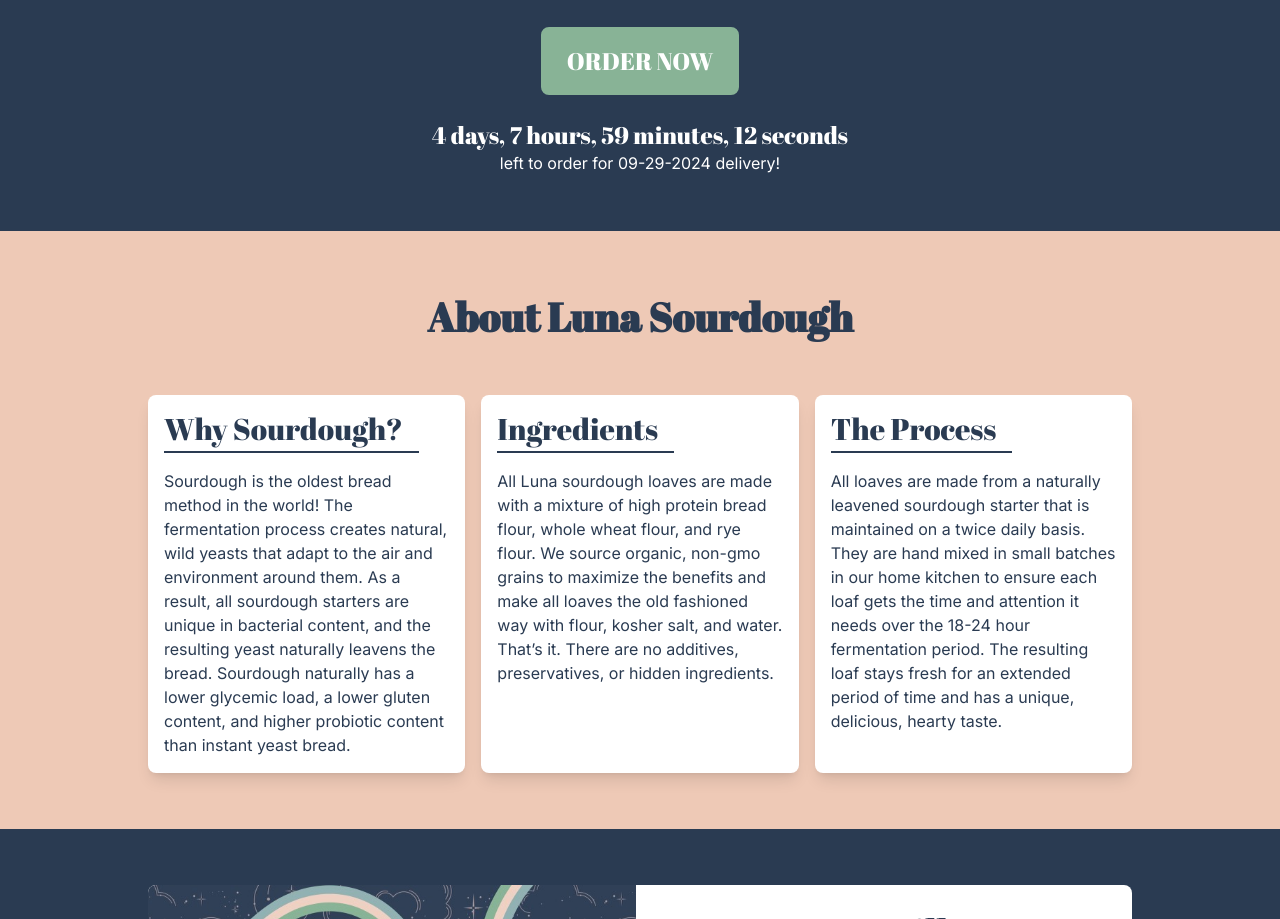
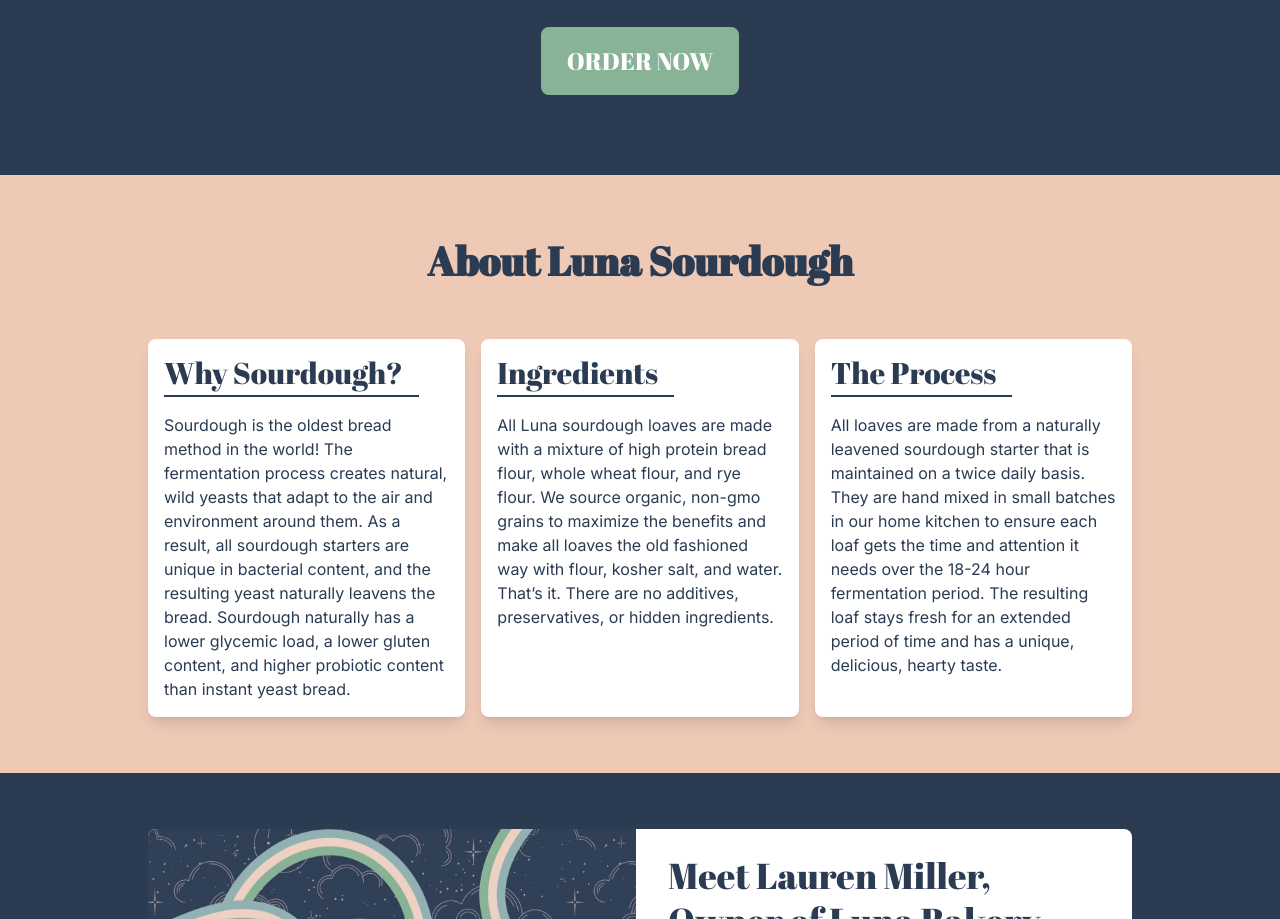
Before and after one commit to whcarter3/luna-bakery-kc, a Next.js app: page / in a window 1280 px wide. Shown: the part 838-1757 px from the top of the page. Built offline with nearby package versions, Linux system fonts and the light colour scheme.

Commit message:
feat(order.tsx): removes the countdown timer via commenting out

```diff
--- a/sections/order.tsx
+++ b/sections/order.tsx
@@ -1,8 +1,8 @@
-import { useState, createRef, useEffect } from 'react';
+// import { useState, createRef, useEffect } from 'react';
 import Link from 'next/link';
-import Countdown from 'react-countdown';
+// import Countdown from 'react-countdown';
 import Section from '../components/section';
-import { getClosestDay } from '../utils/helpers';
+// import { getClosestDay } from '../utils/helpers';
 
 type rendererProps = {
   days: number;
@@ -48,18 +48,18 @@
 
 const Order = (): JSX.Element => {
   //we use this to get the upcoming Friday for the countdown timer
-  const [deadline, setDeadline] = useState(
-    getClosestDay(5, false, true)
-  ); //zero indexed starting on Monday, so 5 is Friday
-  const [delivery, setDelivery] = useState(getClosestDay(0, true)); //zero indexed starting on Monday, so 6 is Sunday
+  // const [deadline, setDeadline] = useState(
+  // getClosestDay(5, false, true)
+  // ); //zero indexed starting on Monday, so 5 is Friday
+  // const [delivery, setDelivery] = useState(getClosestDay(0, true)); //zero indexed starting on Monday, so 6 is Sunday
 
   //we create a ref for the countdown timer
-  const countdownRef = createRef<Countdown>();
+  // const countdownRef = createRef<Countdown>();
 
   //we use this to start the countdown timer
-  useEffect(() => {
-    countdownRef.current?.start();
-  }, [countdownRef]);
+  // useEffect(() => {
+  //   countdownRef.current?.start();
+  // }, [countdownRef]);
 
   return (
     <Section id="order" className="items-center">
@@ -74,14 +74,14 @@
         ORDER NOW
       </Link>
       <div className="text-center">
-        <Countdown
+        {/* <Countdown
           date={deadline}
           renderer={countDownRenderer}
           autoStart={false}
           ref={countdownRef}
         />
         <br />
-        <span>left to order for {delivery} delivery!</span>
+        <span>left to order for {delivery} delivery!</span>*/}
       </div>
     </Section>
   );
```
